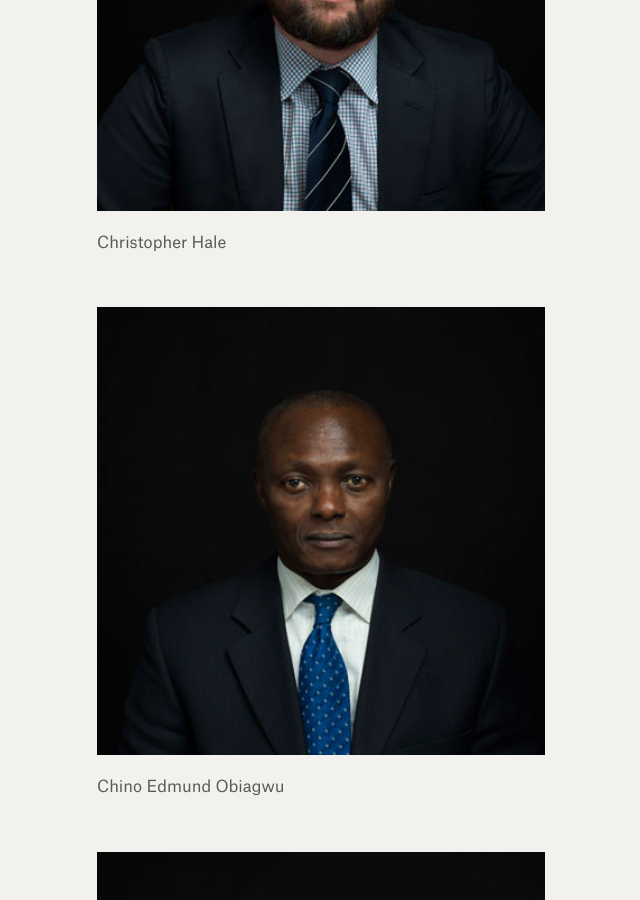
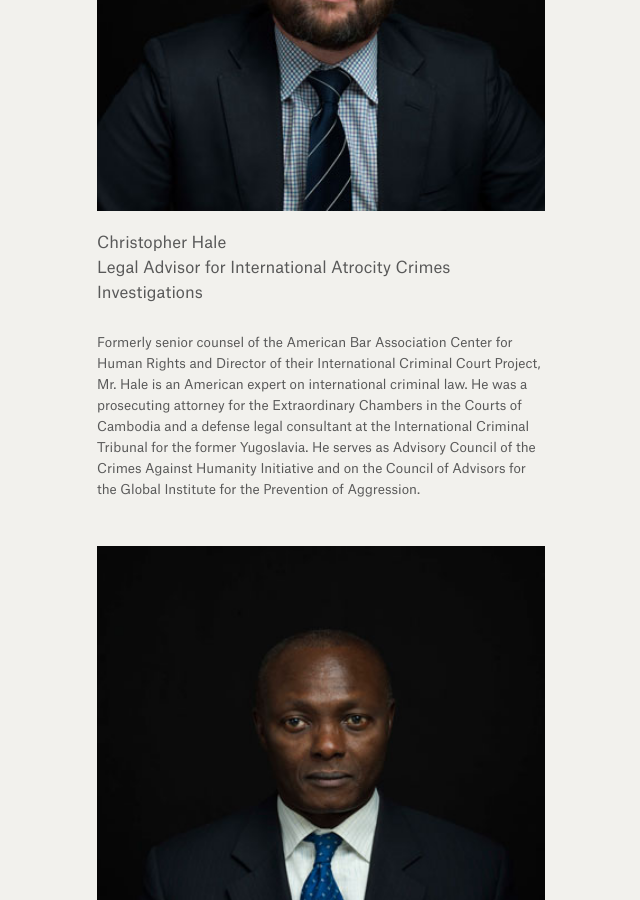
Before and after one commit to weights-and-measures/weights-and-measures.github.io, a Jekyll site: the page built from photographs.html, in a window 1280 px wide and 900 px high, scrolled down 21445 px. Shown: the whole window, without its empty margins (319-959 px from the left). Built offline with Jekyll 4.4.1, drawn with Linux system fonts in a browser that asks for light colours.

Commit message:
Updated D38

```diff
--- a/_photographs/d38.markdown
+++ b/_photographs/d38.markdown
@@ -6,4 +6,7 @@ position: 29
 
 ![christopher_hale25.jpg](/uploads/christopher_hale25.jpg)
 
-Christopher Hale
+Christopher Hale <br> Legal Advisor for International Atrocity Crimes Investigations
+
+
+Formerly senior counsel of the American Bar Association Center for Human Rights and Director of their International Criminal Court Project, Mr. Hale is an American expert on international criminal law. He was a prosecuting attorney for the Extraordinary Chambers in the Courts of Cambodia and a defense legal consultant at the International Criminal Tribunal for the former Yugoslavia. He serves as Advisory Council of the Crimes Against Humanity Initiative and on the Council of Advisors for the Global Institute for the Prevention of Aggression.
```
